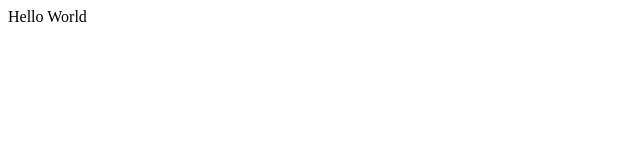
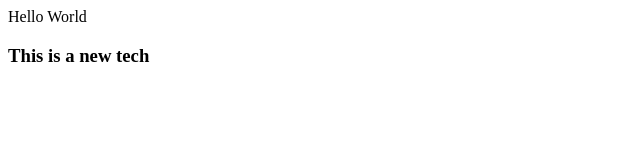
Before and after one commit to Sheetaljain10/demofile, a plain HTML site: page index.html in a window 1280 px wide. Shown: the whole page, without its empty margins (0-640 px from the left). Drawn offline with Linux system fonts and the light colour scheme.

Commit message:
Add feature1

```diff
--- a/index.html
+++ b/index.html
@@ -1 +1,2 @@
 <p>Hello World</p>
+<h3>This is a new tech</h3>
```
